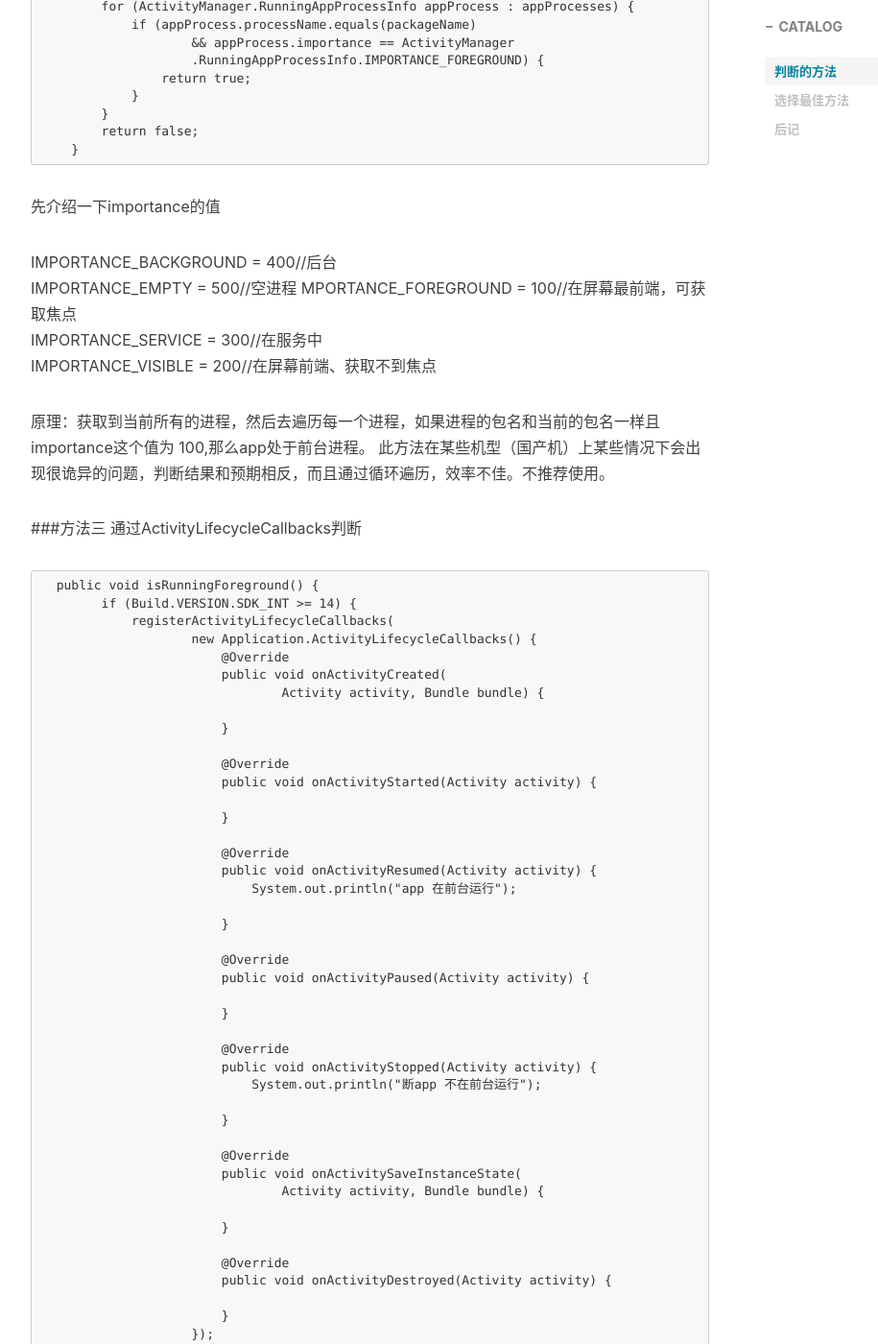
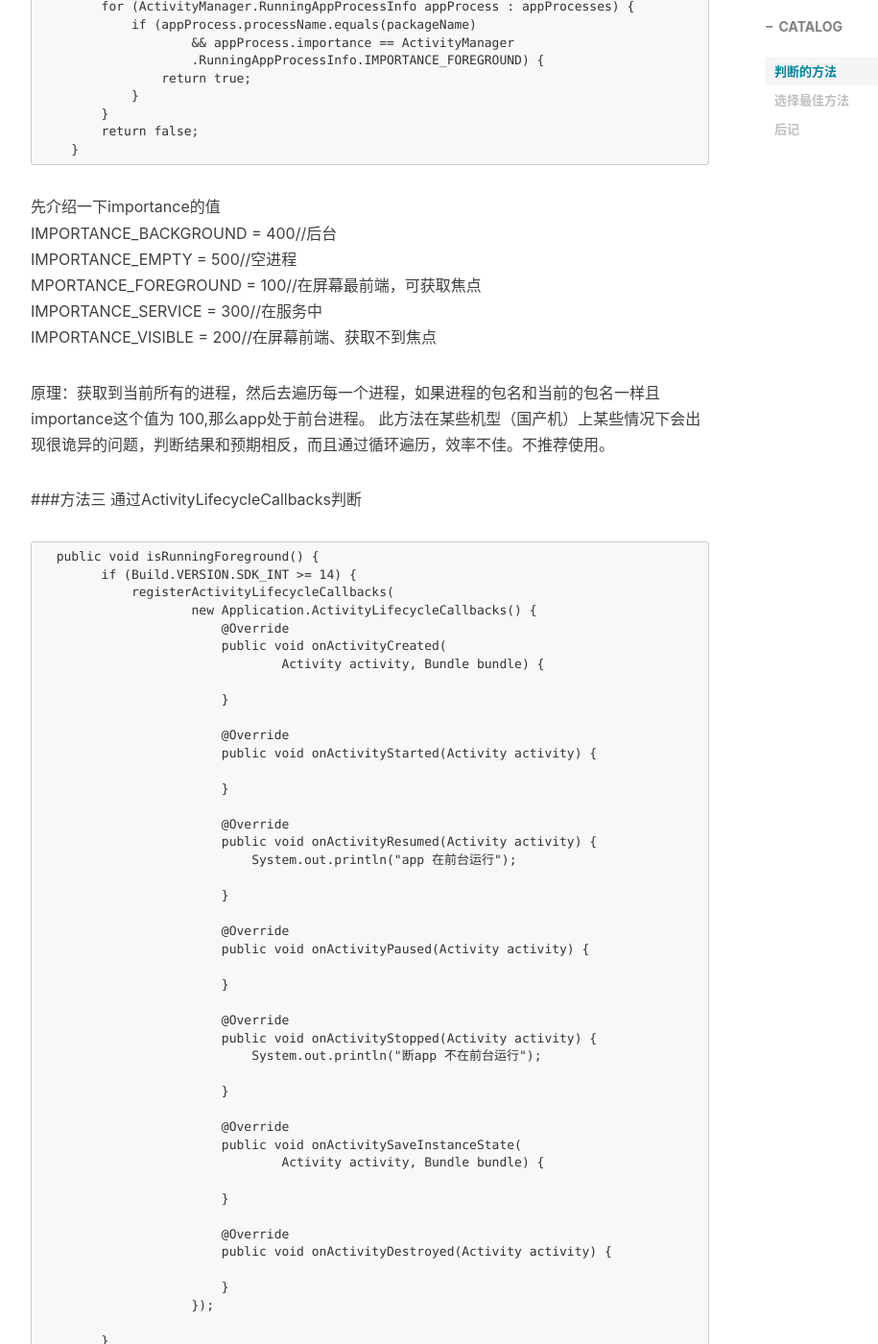
Before and after one commit to xzwc/xzwc.github.io, a Jekyll site: the page built from _posts/2016-10-26-app前台判断那点事.markdown, in a window 1280 px wide and 1400 px high, scrolled down 1981 px. Shown: the whole window at 96% size, without its empty margins (233-1148 px from the left). Built offline with Jekyll 4.4.1, drawn with Linux system fonts in a browser that asks for light colours; nearby versions of some CDN libraries; comment, search, counter and statistics services are not loaded; some of the changed text lies outside the part shown.

Commit message:
校正排版，修改图片

````diff
--- a/_posts/2016-10-26-app前台判断那点事.markdown
+++ b/_posts/2016-10-26-app前台判断那点事.markdown
@@ -77,7 +77,6 @@
     }
 ```
 先介绍一下importance的值
-
 IMPORTANCE_BACKGROUND = 400//后台
 IMPORTANCE_EMPTY = 500//空进程
 MPORTANCE_FOREGROUND = 100//在屏幕最前端，可获取焦点
@@ -168,9 +169,8 @@
     }
 ```
 
-原理：获取一个时间段内的应用统计信息
+原理：获取一个时间段内的应用统计信息。
 这个方法只在android5.0以上生效，且需要加入“android.permission.PACKAGE_USAGE_STATS”权限,会出现警告说这个权限只应该是系统应用使用，同时，应用也要判断用是否已经获取到UsageState的权限,所以此方法也不行。
-
 注意：必须去安全->高级->有权查看使用情况的应用中选中应用
 
 
````
Also changed, not shown: other parts of _posts/2016-10-26-app前台判断那点事.markdown (+4 -2 lines), 1 other file.
